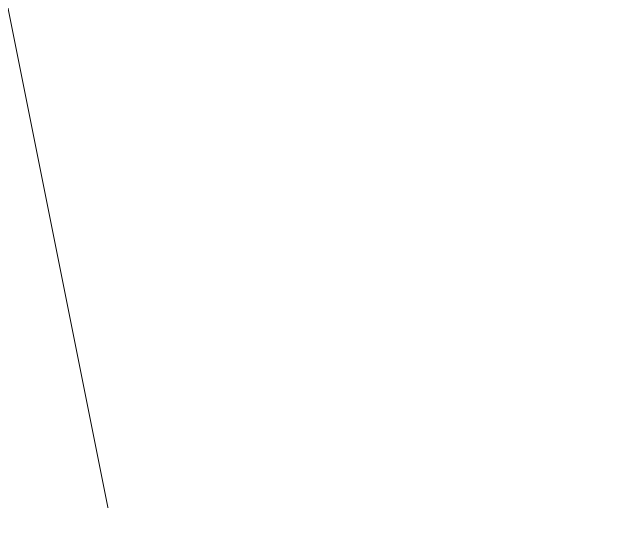
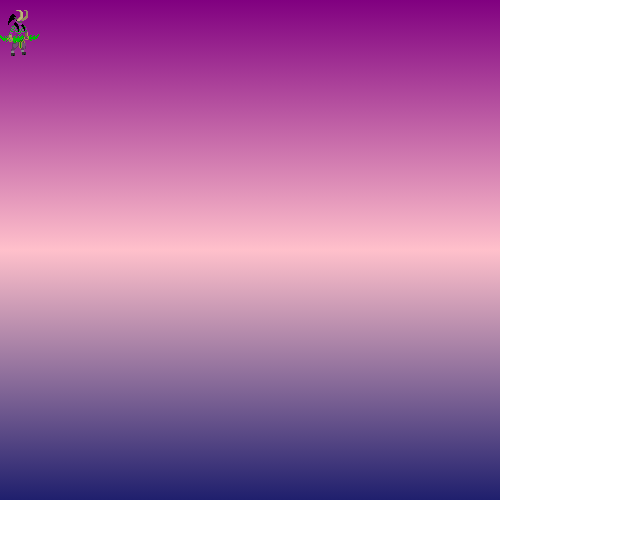
Before and after one commit to Cordovas-cmd/canvas-practice, a plain HTML site: page index.html in a window 1280 px wide. Shown: the whole page, without its empty margins (0-640 px from the left). Drawn offline with Linux system fonts and the light colour scheme.

Commit message:
added some more styles and a sprite, user input is next

```diff
--- a/index.html
+++ b/index.html
@@ -4,6 +4,7 @@
     <meta charset="UTF-8">
     <meta name="viewport" content="width=device-width, initial-scale=1.0">
     <title>Document</title>
+    <link rel="stylesheet" href="style.css">
 </head>
 <body>
 
--- a/index.js
+++ b/index.js
@@ -2,8 +2,16 @@ const canvas = document.getElementById('canvas');
 
 const ctx = canvas.getContext('2d');
 
-ctx.moveTo(0,0);
 
-ctx.lineTo(100, 500);
+var player = new Image();
 
-ctx.stroke();
+player.src="./sprites/Illidian-Idle(3).png"
+
+
+var x = 0;
+
+var y = 10;
+player.onload = function() {
+    ctx.drawImage(player, x, y)
+}
+;
--- /dev/null
+++ b/style.css
@@ -0,0 +1,9 @@
+canvas {
+   background-image: linear-gradient(purple,pink,rgb(31, 31, 109));
+
+}
+
+body {
+    margin: 0 auto;
+    overflow: hidden;
+}
```
Also changed, not shown: sprites/Illidian-Idle(2).png (added), sprites/Illidian-Idle(3).png (added).
